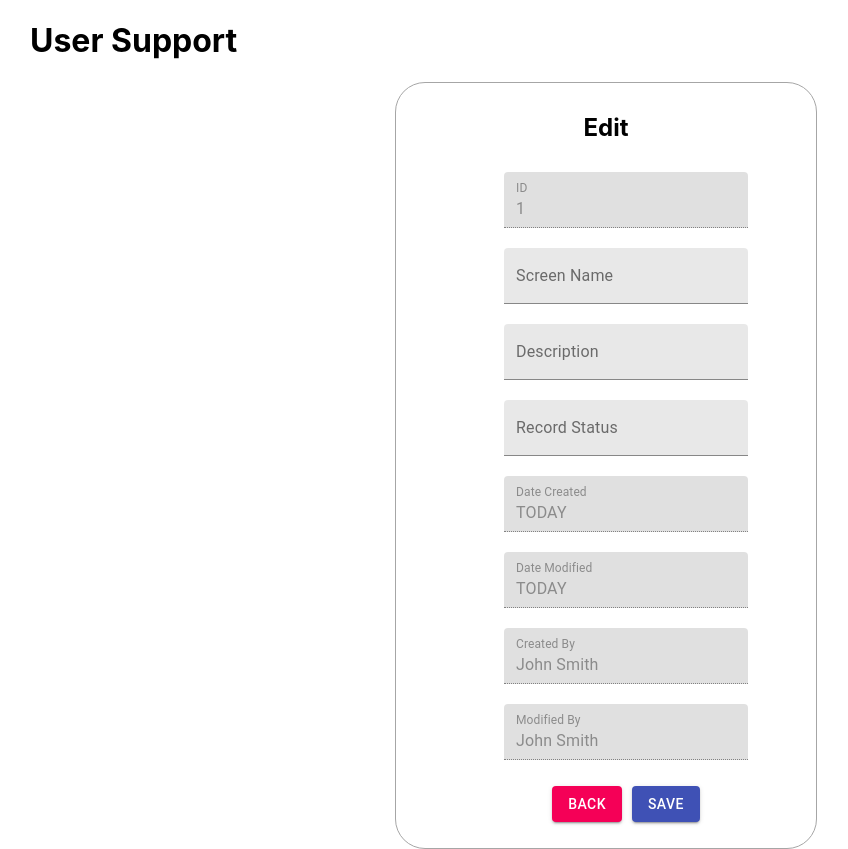
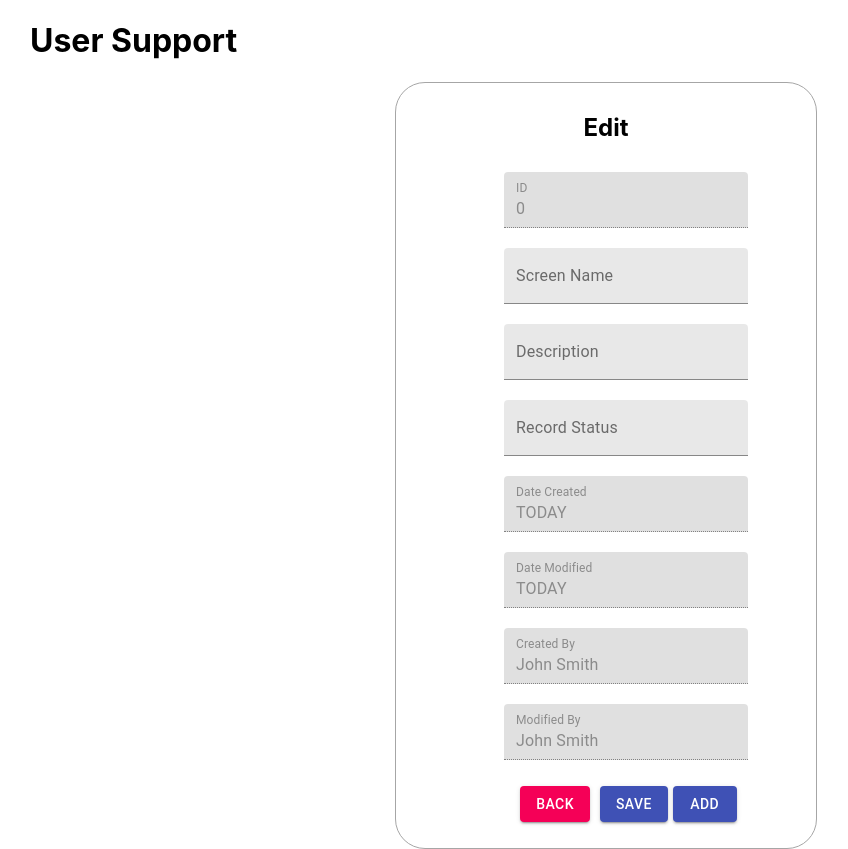
Before and after one commit to jordanmklee/react-user-support, a React (Create React App) app: page /edit in a window 1280 px wide. Shown: the whole page, without its empty margins (34-882 px from the left). Built offline with nearby package versions, Linux system fonts and the light colour scheme; no server answers.

Commit message:
Dummy Add using API

```diff
--- a/src/Edit.js
+++ b/src/Edit.js
@@ -2,18 +2,53 @@ import React from "react";
 import { Link } from "react-router-dom";
 
 import TextField from '@material-ui/core/TextField';
-
 import Button from "@material-ui/core/Button";
 
+import axios from "axios";
+const POST_URL = "https://bimiscwebapi-test.azurewebsites.net/api/users/SaveUserSupport/";
+const GET_RECORD_STATUS_URL = "https://bimiscwebapi-test.azurewebsites.net/api/users/GetRecordStatusListForUsers/";
+
 class Edit extends React.Component{
+
 	render(){
+		const handleAdd = () => {
+
+			let newRecord = {
+				"Id": "0",
+				"ScreenName": "asdasdasdasdasd",
+				"Description": "asd2",
+				"RecordStatusId": "2",
+				"ModifiedBy": "1",
+			}
+
+			let config = {
+				"Content-Type": 'application/json',
+				"Accept": 'application/json',
+			}
+
+			axios.post(POST_URL, newRecord, config)
+				.then(res => {
+					console.log(res.data);
+				})
+
+		}
+
+		// TODO use GetUserBySupportId API to fill in the default values when editing
+		// TODO use GetRecordStatusListForUsers API to fill in the Record Status dropdown values
+		var recordStatusValues;
+		axios.get(GET_RECORD_STATUS_URL)
+			.then(res => {
+				recordStatusValues = res.data.data;
+				console.log(recordStatusValues);
+			});
+
 		return(
 			<div>
 				<div className="editContainer">
 					<h2>Edit</h2>
 					<ul className="textFieldContainer">
 						<li>
-							<TextField label="ID" variant="filled" disabled defaultValue="1"/>
+							<TextField label="ID" variant="filled" disabled defaultValue="0"/>
 						</li>
 						<li>
 							<TextField label="Screen Name" variant="filled"/>
@@ -46,6 +81,7 @@ class Edit extends React.Component{
 						<li><Link to="/">
 							<Button variant="contained" color="primary">SAVE</Button>
 						</Link></li>
+						<Button variant="contained" color="primary" onClick={handleAdd}>ADD</Button>
 					</ul>
 				</div>
 			</div>
--- a/src/Grid.js
+++ b/src/Grid.js
@@ -8,12 +8,11 @@ import Button from "@material-ui/core/Button";
 import TextField from '@material-ui/core/TextField';
 import { TablePagination } from "@material-ui/core";
 
-import axios from "axios";
-
 import Controls from "./Controls";
 
+import axios from "axios";
 const GET_URL = "https://bimiscwebapi-test.azurewebsites.net/api/users/GetUsersSupport/";
-const POST_URL = "https://bimiscwebapi-test.azurewebsites.net/api/users/SaveUserSupport/";
+//const POST_URL = "https://bimiscwebapi-test.azurewebsites.net/api/users/SaveUserSupport/";
 const DELETE_URL = "https://bimiscwebapi-test.azurewebsites.net/api/users/DeleteUserSupport/";
 
 class Grid extends React.Component{
@@ -79,6 +78,7 @@ class Grid extends React.Component{
 	handleDeleteClick = () => {
 		// Get list of IDs to delete
 		// TODO delete the array deleteIds, just do everything on API and re-render
+		// (this will solve the pagination item count not updating on delete)
 		var deleteIds = [];
 		this.state.records.forEach(record => {
 			if(record.isSelected){
```
